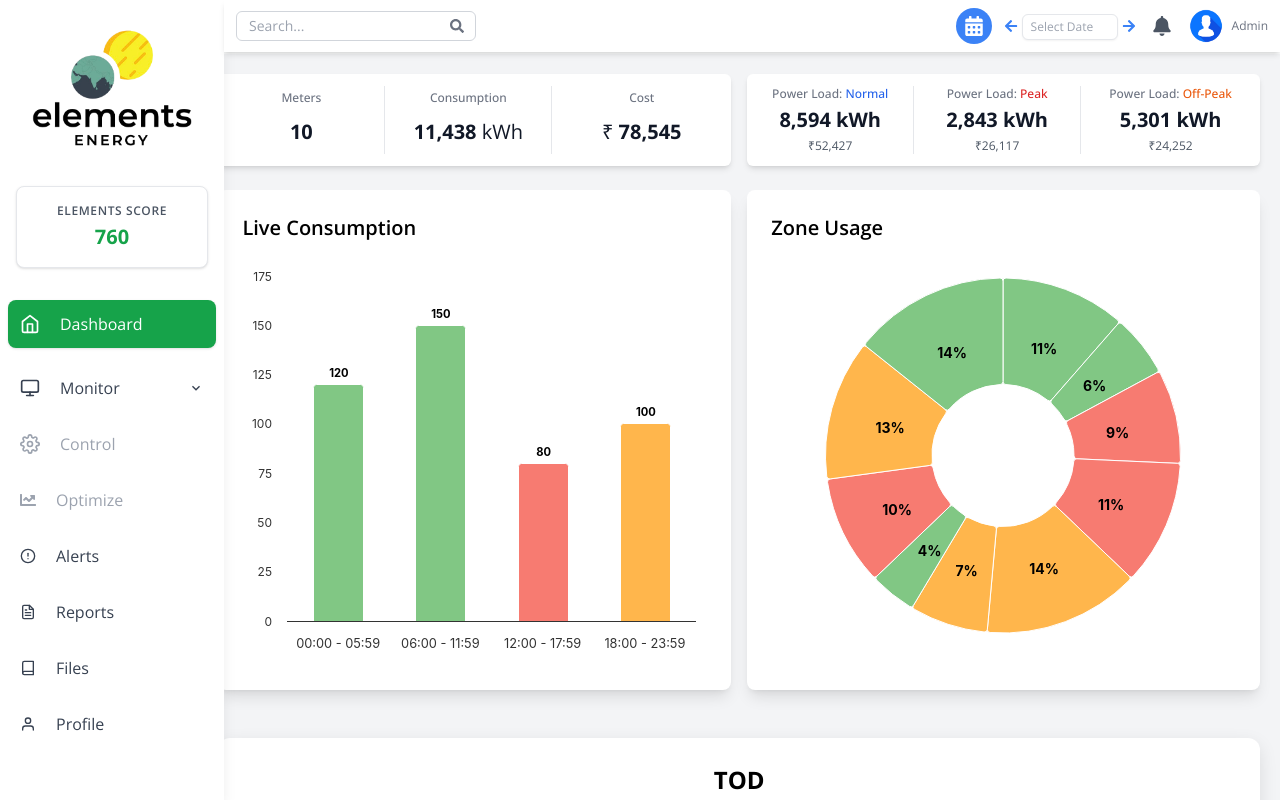
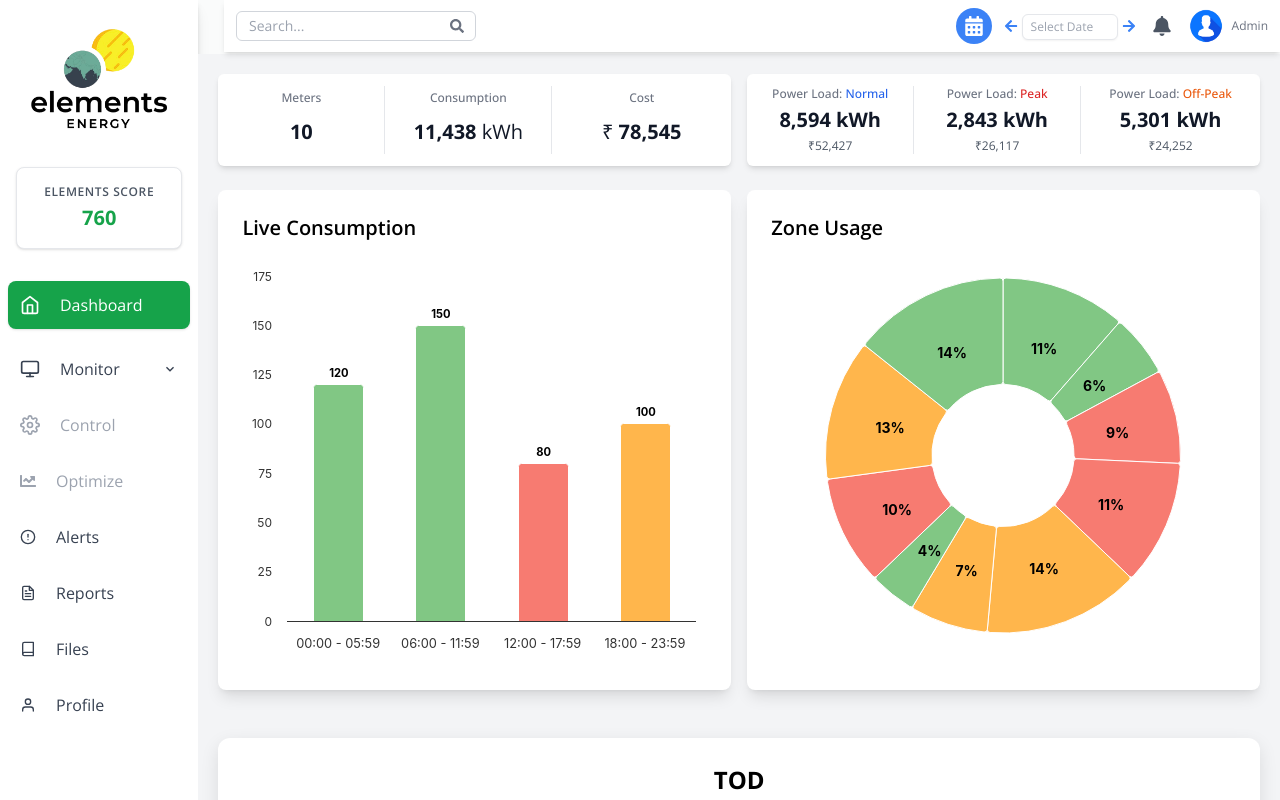
Before and after one commit to jona29coj/metware_wv, a React (Create React App) app: page /dashboard in a window 1280 px wide. Shown: the top 800 px of the page. Built offline with nearby package versions, Linux system fonts and the light colour scheme.

Commit message:
wv3:mware

```diff
--- a/src/App.js
+++ b/src/App.js
@@ -54,7 +54,7 @@ const App = () => {
         {/* Sidebar */}
         <div
           className={`bg-white shadow-md transition-all duration-300 ${
-            isCollapsed ? 'w-[9%] absolute sm:relative' : 'w-[15.5%]'
+            isCollapsed ? 'w-[15%] absolute sm:relative' : 'w-[15.5%]'
           }`}
         >
           <Sidebar isCollapsed={isCollapsed} setIsCollapsed={toggleSidebar} />
--- a/src/components/Sidebar.jsx
+++ b/src/components/Sidebar.jsx
@@ -21,7 +21,7 @@ const Sidebar = () => {
   const normalLink = `flex items-center gap-5 p-3 rounded-lg text-md text-gray-700 hover:bg-green-500 hover:text-white transition-all duration-300 m-2`;
 
   return (
-    <div className="h-screen fixed overflow-auto bg-white shadow-lg transition-all duration-300 w-56 lg:w-56 md:w-16 sm:w-16">
+    <div className="h-screen w-full overflow-auto bg-white shadow-lg transition-all duration-300">
       {/* Sidebar Header */}
       <div className="flex justify-center items-center bg-white p-5">
         <Link to="/">
```
